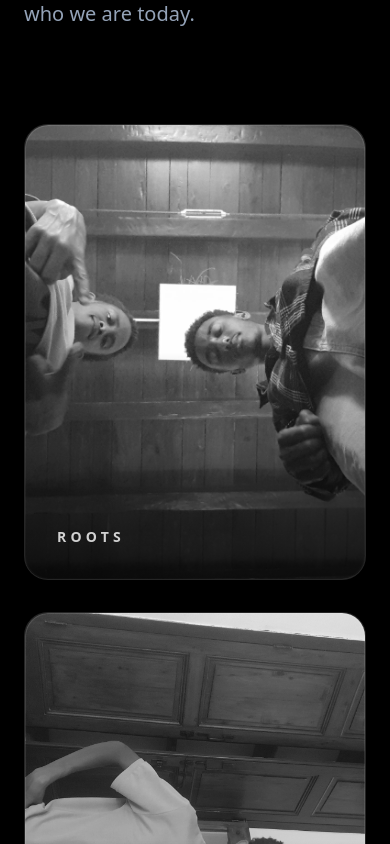
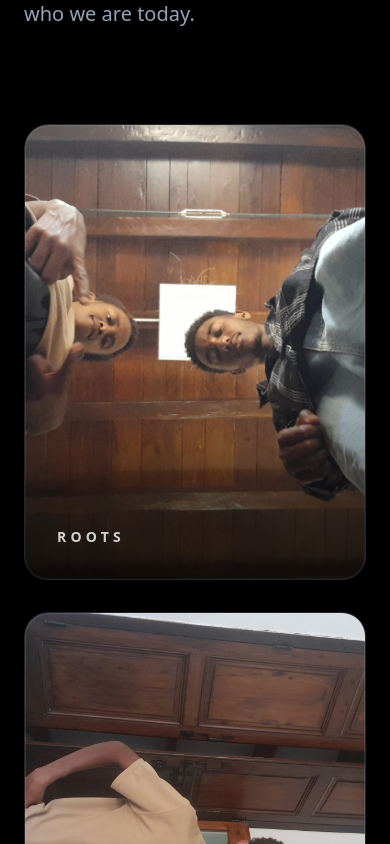
Before and after one commit to kbreabhayle/3-of-us, a Next.js app: page / in a window 390 px wide. Shown: the part 1180-2024 px from the top of the page. Built offline with nearby package versions, Linux system fonts and the light colour scheme.

Commit message:
fix: invert grayscale logic for mobile vibrancy and ensure hover effects work correctly across devices

```diff
--- a/app/page.tsx
+++ b/app/page.tsx
@@ -127,7 +127,7 @@ export default function Home() {
                   src={img.src}
                   alt={img.alt}
                   fill
-                  className="object-cover grayscale group-hover:grayscale-0 group-hover:scale-105 transition-all duration-1000 ease-out"
+                  className="object-cover grayscale-0 md:grayscale group-hover:grayscale-0 group-hover:scale-105 transition-all duration-1000 ease-out"
                   sizes="(max-width: 1024px) 100vw, 33vw"
                 />
 
@@ -207,7 +207,7 @@ export default function Home() {
                   src={item.src}
                   alt={item.label}
                   fill
-                  className="object-cover grayscale group-hover:grayscale-0 transition-all duration-1000 ease-in-out"
+                  className="object-cover grayscale-0 md:grayscale group-hover:grayscale-0 transition-all duration-1000 ease-in-out"
                 />
 
                 {/* Floating Label - Mobile Friendly */}
@@ -272,7 +272,7 @@ export default function Home() {
               {carItems.map((item, i) => (
                 <div key={i} className="flex flex-col items-center gap-8 group cursor-pointer flex-shrink-0">
                   <div className="relative w-48 h-48 md:w-80 md:h-80 rounded-full overflow-hidden border border-white/20 group-hover:border-white transition-all duration-700 p-2 bg-white/5 backdrop-blur-sm shadow-[0_0_30px_rgba(255,255,255,0.05)]">
-                    <div className="relative w-full h-full rounded-full overflow-hidden grayscale md:grayscale group-hover:grayscale-0 transition-all duration-1000">
+                    <div className="relative w-full h-full rounded-full overflow-hidden grayscale-0 md:grayscale group-hover:grayscale-0 transition-all duration-1000">
                       <Image src={item.src} alt={item.label} fill className="object-cover group-hover:scale-110 transition-transform duration-1000" />
                     </div>
                   </div>
```
